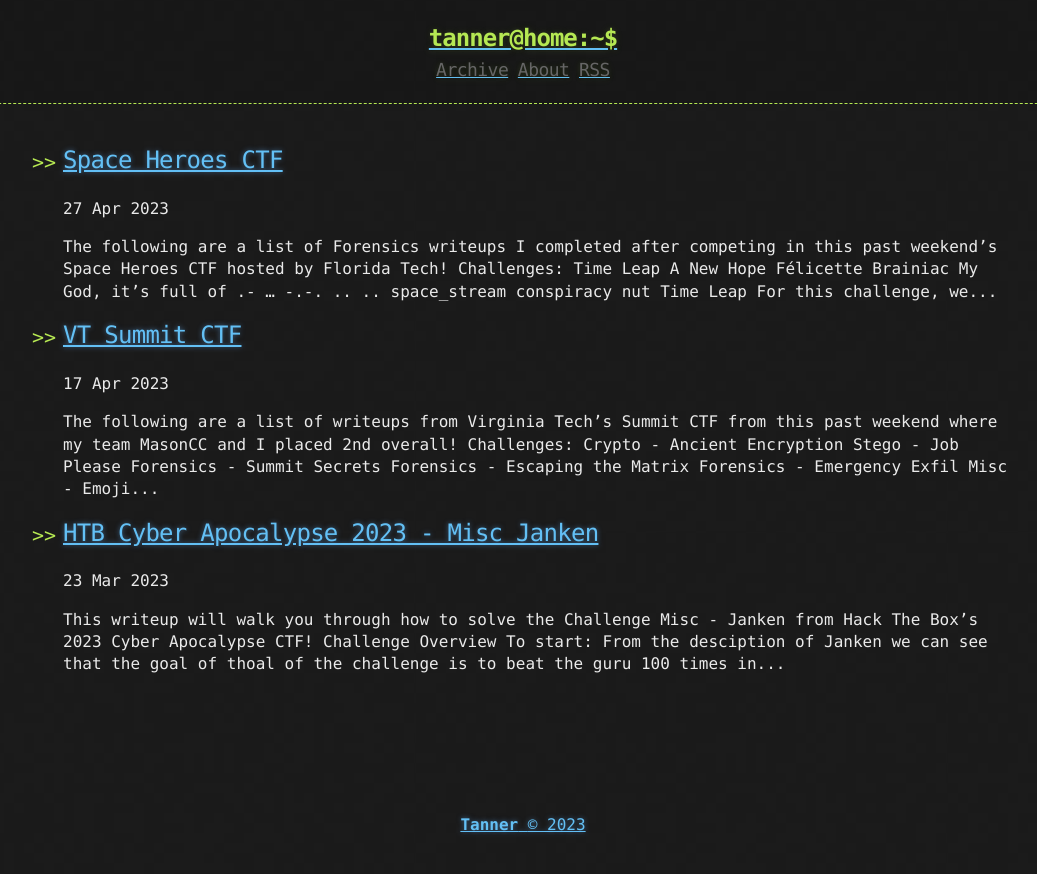
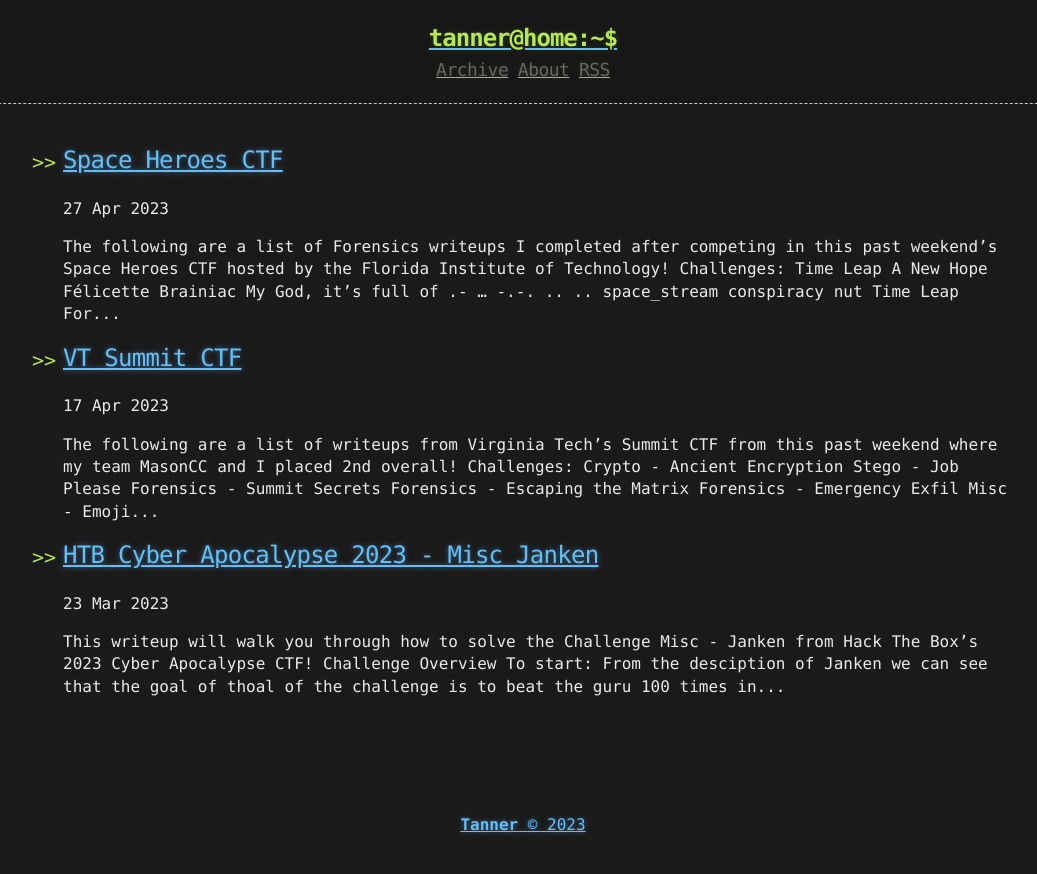
Before and after one commit to Txnn3r/Txnn3r.github.io, a Jekyll site: the page built from index.html, in a window 1280 px wide. Shown: the top 874 px of the page, without its empty margins (117-1154 px from the left). Built offline with Jekyll 4.4.1, drawn with Linux system fonts in a browser that asks for light colours; the list of posts is cut into pages by our own code.

Commit message:
Update 2023-04-27-SpaceHeroesCTF.md

```diff
--- a/_posts/2023-04-27-SpaceHeroesCTF.md
+++ b/_posts/2023-04-27-SpaceHeroesCTF.md
@@ -3,7 +3,7 @@ title: Space Heroes CTF
 published: true
 ---
 
-The following are a list of `Forensics` writeups I completed after competing in this past weekend's `Space Heroes CTF` hosted by Florida Tech!
+The following are a list of `Forensics` writeups I completed after competing in this past weekend's `Space Heroes CTF` hosted by the Florida Institute of Technology!
 
 ![image](https://user-images.githubusercontent.com/101006959/235035459-1e6f1103-57e6-41e7-a69c-2f8c072b8eda.png)
 
```
